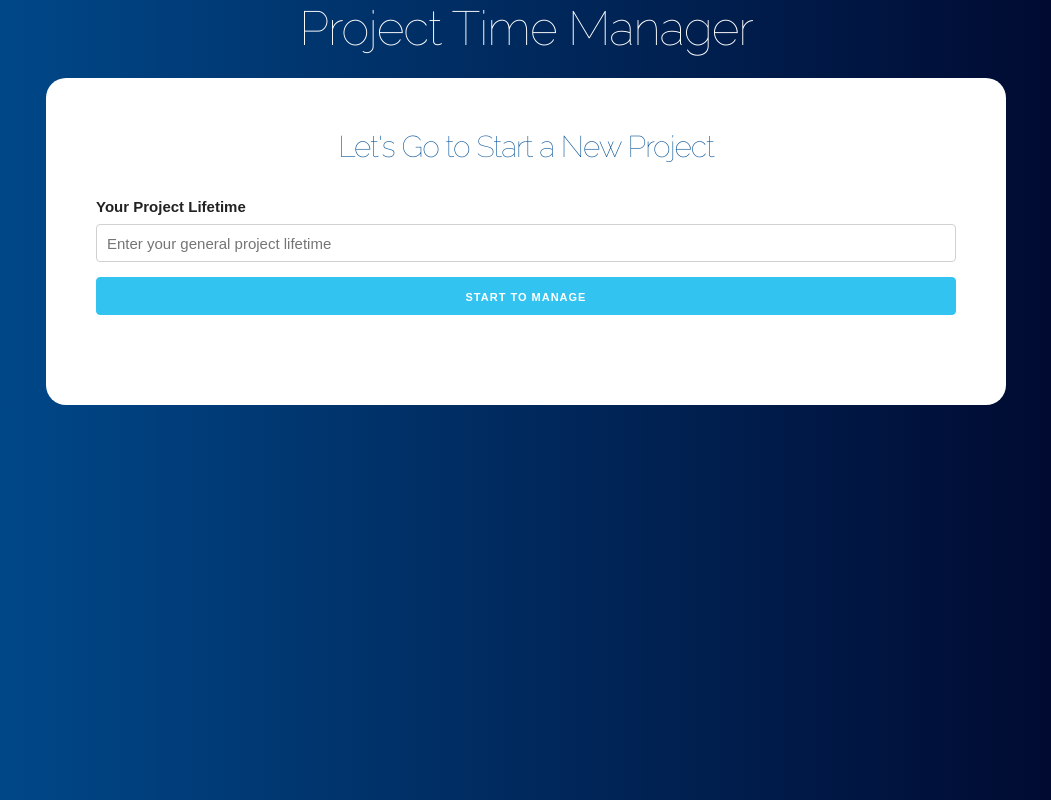
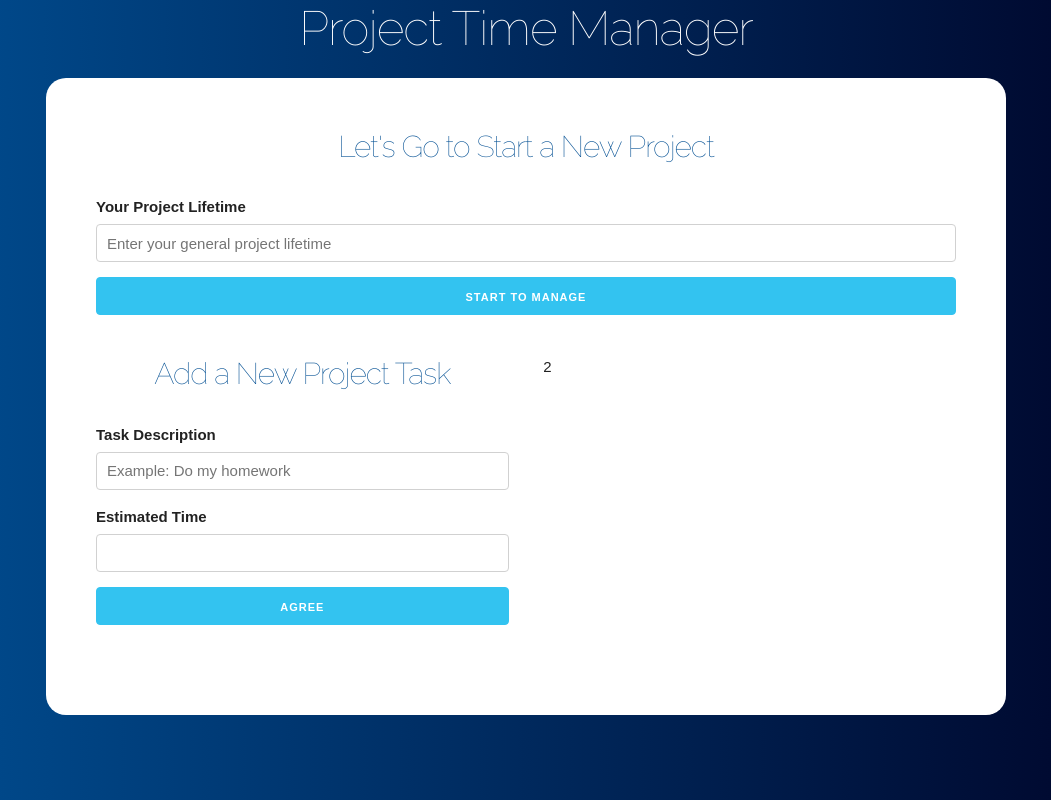
Before and after one commit to JeanFrancisco/time_manager, a React (Create React App) app: page / in a window 1280 px wide. Shown: the whole page, without its empty margins (114-1165 px from the left). Built offline with nearby package versions, Linux system fonts and the light colour scheme.

Commit message:
Adding TaskForm.jsx component (1st part). It renderized in a half-width column

```diff
--- a/src/App.js
+++ b/src/App.js
@@ -1,5 +1,6 @@
 import React, { Fragment, useState } from 'react';
-import StartForm from './components/StartForm'
+import StartForm from './components/StartForm';
+import TaskForm from './components/TaskForm';
 
 function App() {
   // set global application state
@@ -15,6 +16,15 @@ function App() {
             updateLifetime = { setLifetime }
             setRemainingTime = { updateRemainingTime }
           />
+
+          <div className="row">
+            <div className="one-half column">
+              <TaskForm/>
+            </div>
+            <div className="one-half column">
+2
+            </div>
+          </div>
         </div>
       </div>
     </Fragment>
--- /dev/null
+++ b/src/components/TaskForm.jsx
@@ -0,0 +1,35 @@
+import React from 'react';
+
+const TaskForm = () => {
+    return (
+        <form>
+            <h2>Add a New Project Task</h2>
+
+            <div className="field">
+                <label htmlFor="">Task Description</label>
+
+                <input className="u-full-width"
+                    placeholder="Example: Do my homework"
+                    type="text"
+                    name=""
+                    id=""
+                />
+            </div>
+
+            <div className="field">
+                <label htmlFor="">Estimated Time</label>
+
+                <input className="u-full-width"
+                    type="number"
+                />
+            </div>
+
+            <input className="button-primary u-full-width"
+                type="submit"
+                value="Agree"
+            />
+        </form>
+    );
+}
+
+export default TaskForm;
```
